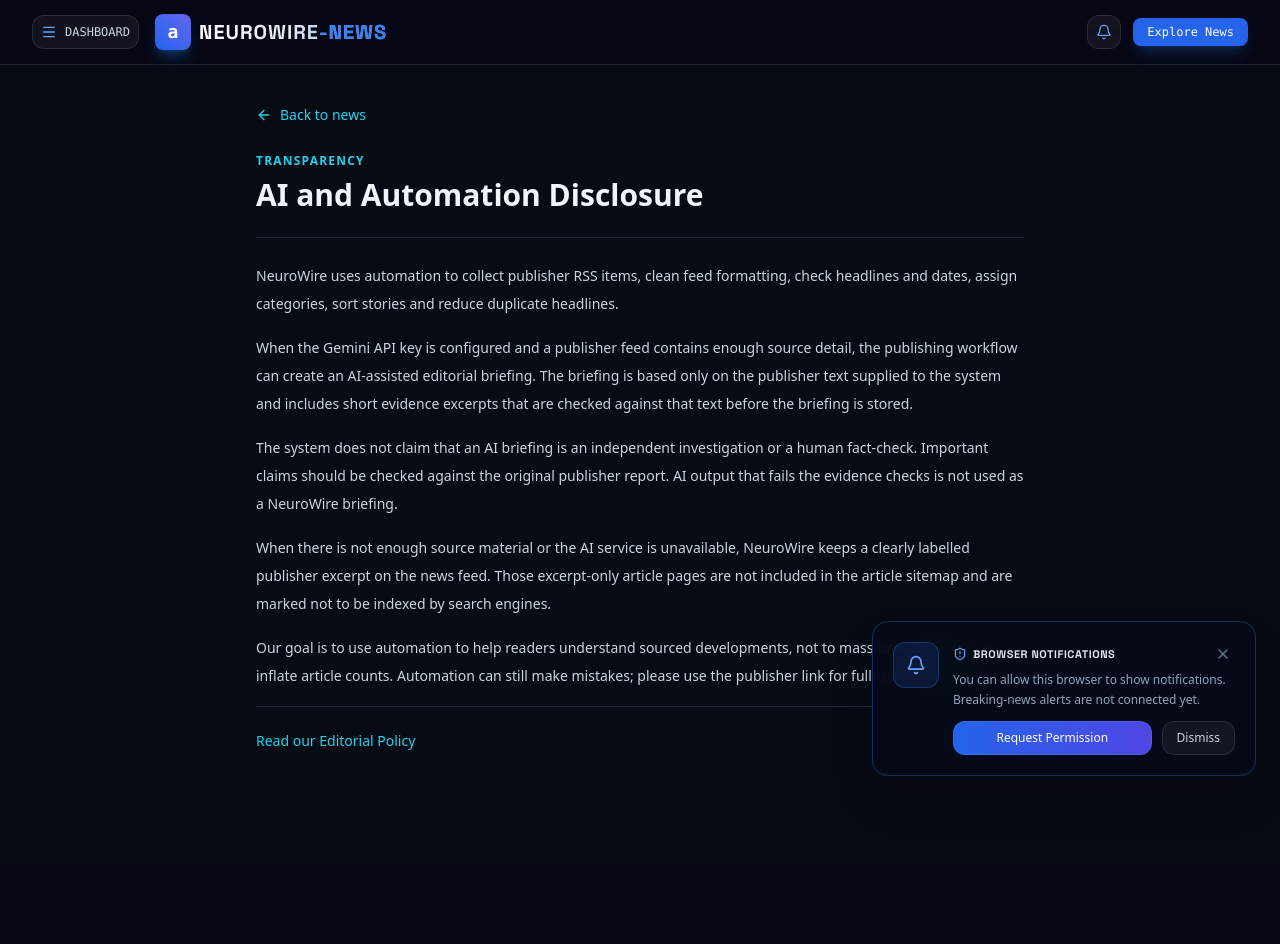
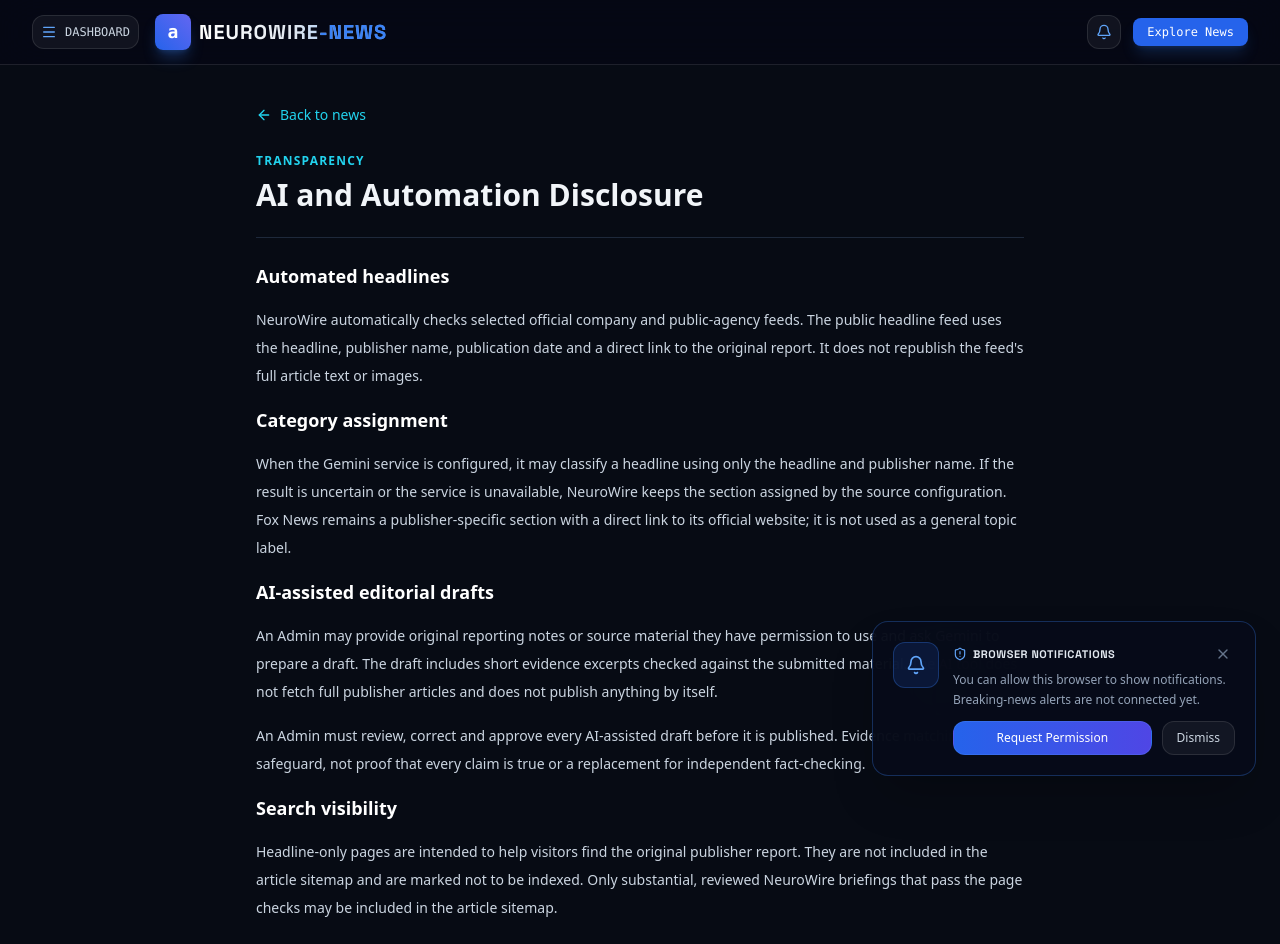
Before and after one commit to Zeeshan0555/nextgen-ai-hub, a Next.js app: page /ai-disclosure in a window 1280 px wide. Shown: the top 944 px of the page. Before the commit the page ends 865 px from the top, so only its background shows below. Built offline with nearby package versions, Linux system fonts and the light colour scheme; no server answers; the database is empty.

Commit message:
Align editorial transparency with headline-only sourcing and Admin-reviewed AI drafts

```diff
--- a/app/ai-disclosure/page.tsx
+++ b/app/ai-disclosure/page.tsx
@@ -3,7 +3,7 @@ import { ArrowLeft } from "lucide-react";
 
 export const metadata = {
   title: "AI and Automation Disclosure | NeuroWire News",
-  description: "How NeuroWire News uses automation and evidence-checked AI-assisted briefings.",
+  description: "How NeuroWire News uses automated headline collection, classification and Admin-reviewed AI drafts.",
 };
 
 export default function AiDisclosurePage() {
@@ -16,11 +16,16 @@ export default function AiDisclosurePage() {
           <h1 className="mt-2 text-3xl font-bold">AI and Automation Disclosure</h1>
         </header>
         <section className="space-y-4 text-sm leading-7 text-slate-300">
-          <p>NeuroWire uses automation to collect publisher RSS items, clean feed formatting, check headlines and dates, assign categories, sort stories and reduce duplicate headlines.</p>
-          <p>When the Gemini API key is configured and a publisher feed contains enough source detail, the publishing workflow can create an AI-assisted editorial briefing. The briefing is based only on the publisher text supplied to the system and includes short evidence excerpts that are checked against that text before the briefing is stored.</p>
-          <p>The system does not claim that an AI briefing is an independent investigation or a human fact-check. Important claims should be checked against the original publisher report. AI output that fails the evidence checks is not used as a NeuroWire briefing.</p>
-          <p>When there is not enough source material or the AI service is unavailable, NeuroWire keeps a clearly labelled publisher excerpt on the news feed. Those excerpt-only article pages are not included in the article sitemap and are marked not to be indexed by search engines.</p>
-          <p>Our goal is to use automation to help readers understand sourced developments, not to mass-produce pages or inflate article counts. Automation can still make mistakes; please use the publisher link for full context and updates.</p>
+          <h2 className="text-lg font-semibold text-white">Automated headlines</h2>
+          <p>NeuroWire automatically checks selected official company and public-agency feeds. The public headline feed uses the headline, publisher name, publication date and a direct link to the original report. It does not republish the feed's full article text or images.</p>
+          <h2 className="text-lg font-semibold text-white">Category assignment</h2>
+          <p>When the Gemini service is configured, it may classify a headline using only the headline and publisher name. If the result is uncertain or the service is unavailable, NeuroWire keeps the section assigned by the source configuration. Fox News remains a publisher-specific section with a direct link to its official website; it is not used as a general topic label.</p>
+          <h2 className="text-lg font-semibold text-white">AI-assisted editorial drafts</h2>
+          <p>An Admin may provide original reporting notes or source material they have permission to use and ask Gemini to prepare a draft. The draft includes short evidence excerpts checked against the submitted material. The AI tool does not fetch full publisher articles and does not publish anything by itself.</p>
+          <p>An Admin must review, correct and approve every AI-assisted draft before it is published. Evidence matching is a safeguard, not proof that every claim is true or a replacement for independent fact-checking.</p>
+          <h2 className="text-lg font-semibold text-white">Search visibility</h2>
+          <p>Headline-only pages are intended to help visitors find the original publisher report. They are not included in the article sitemap and are marked not to be indexed. Only substantial, reviewed NeuroWire briefings that pass the page checks may be included in the article sitemap.</p>
+          <p>Automation can make mistakes. Use the original publisher link for complete context, corrections and updates. NeuroWire does not claim that an automated headline or AI draft is independent reporting.</p>
           <div className="border-t border-slate-800 pt-5"><Link href="/editorial-policy" className="text-cyan-400 hover:text-cyan-300">Read our Editorial Policy</Link></div>
         </section>
       </article>
```
